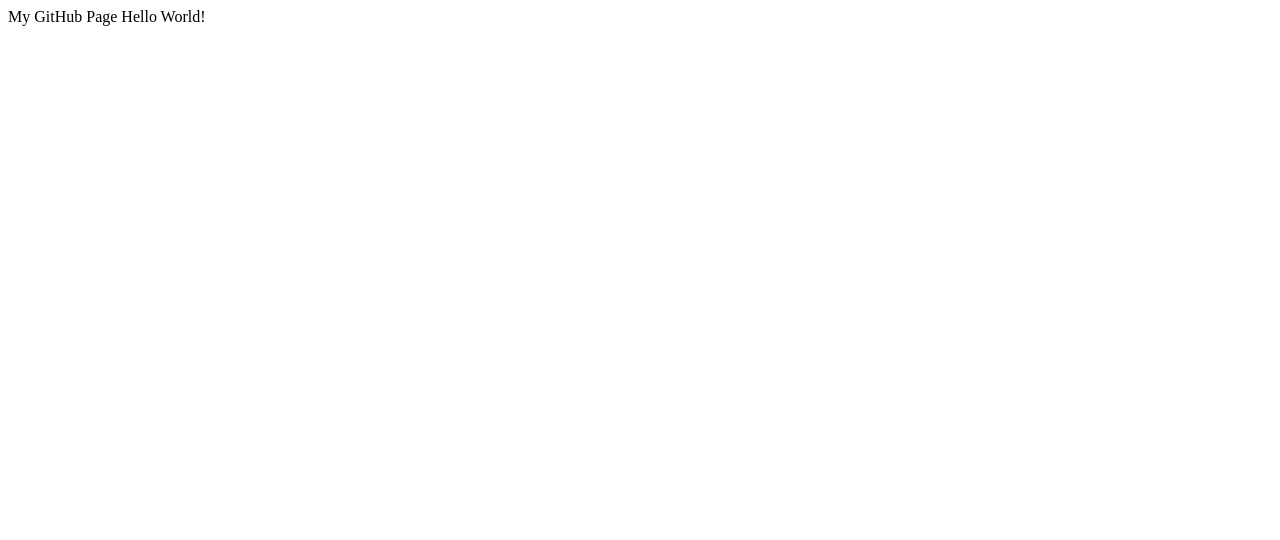
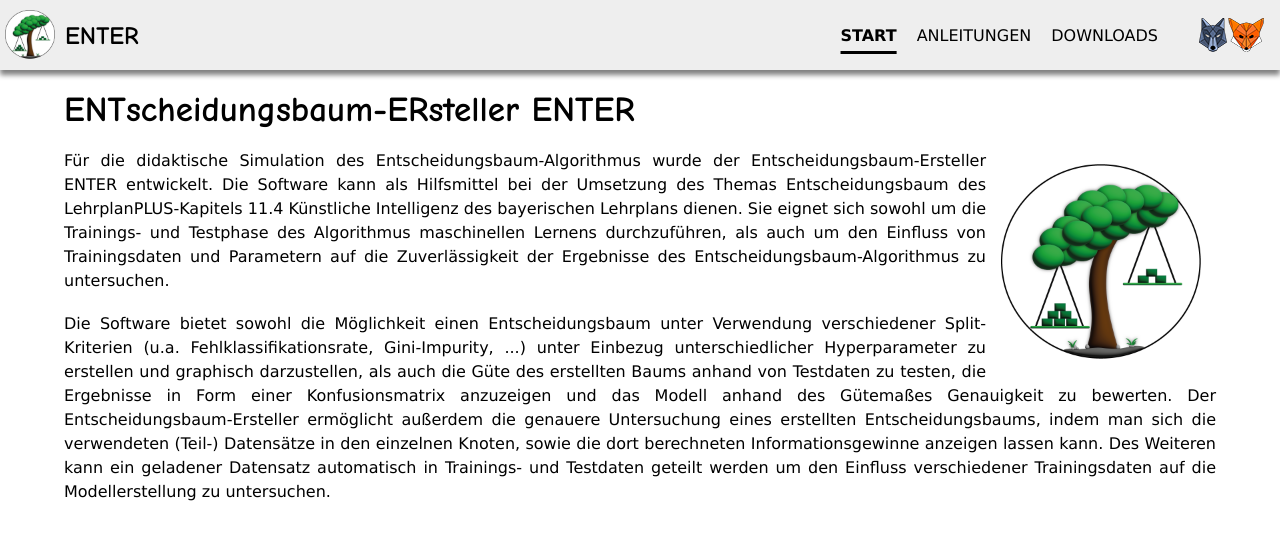
Before and after one commit to D3rFuch5/ENTER, a plain HTML site: page index.html in a window 1280 px wide. Drawn offline with Linux system fonts and the light colour scheme.

Commit message:
Add files via upload

```diff
--- a/index.html
+++ b/index.html
@@ -1,2 +1,59 @@
-My GitHub Page
-Hello World!
+<!DOCTYPE html>
+<html lang="en">
+<head>
+    <meta charset="UTF-8">
+    <link rel="stylesheet" href="../CSS/css_styles_hauptseite.css">
+    <title>ENTER Entscheidungsbaumersteller</title>
+</head>
+<body>
+<nav>
+    <div id="div_ENTER">
+        <img id="logo_ENTER" src="../pictures/Icon_simple_dtree.png" alt="Logo der Software ENTER">
+        <span id="schriftzug_ENTER">ENTER</span>
+    </div>
+    <div id="navigation_bar">
+        <a id="current_tab" class="level_one_tab" href="index.html">Start</a>
+        <div class="dropdown">
+            <a class="other_tab level_one_tab" href="">Anleitungen</a>
+            <div class="dropdown-content">
+                <a class="other_tab" href="Anleitungen.html">Voraussetzungen</a>
+                <a class="other_tab" href="Anleitungen.html">Start</a>
+                <a class="other_tab" href="Anleitungen.html">Funktionen</a>
+            </div>
+        </div>
+        <a class="other_tab level_one_tab" href="Downloads.html">Downloads</a>
+    </div>
+    <img id="logo_entwickler" src="../pictures/logo_fuchs_wolf.png" alt="Logo der Entwickler">
+</nav>
+<br>
+<div id="div_site_body">
+    <h1>ENTscheidungsbaum-ERsteller ENTER</h1>
+<br>
+    <div class="text_and_image">
+        <div>
+            <img class="image_in_text" src="../pictures/Icon_simple_dtree.png" alt="Logo der Software ENTER">
+        </div>
+        <p>
+        Für die didaktische Simulation des Entscheidungsbaum-Algorithmus wurde der Entscheidungsbaum-Ersteller ENTER
+        entwickelt. Die Software kann als Hilfsmittel bei der Umsetzung des Themas Entscheidungsbaum des
+        LehrplanPLUS-Kapitels 11.4 Künstliche Intelligenz des bayerischen Lehrplans dienen. Sie eignet sich sowohl
+        um die Trainings- und Testphase des Algorithmus maschinellen Lernens durchzuführen, als auch um den Einfluss
+        von Trainingsdaten und Parametern auf die Zuverlässigkeit der Ergebnisse des Entscheidungsbaum-Algorithmus
+        zu untersuchen.
+        </p>
+    </div>
+<br>
+<p>
+    Die Software bietet sowohl die Möglichkeit einen Entscheidungsbaum unter Verwendung verschiedener
+    Split-Kriterien (u.a. Fehlklassifikationsrate, Gini-Impurity, ...) unter Einbezug unterschiedlicher
+    Hyperparameter zu erstellen und graphisch darzustellen, als auch die Güte des erstellten Baums anhand von
+    Testdaten zu testen, die Ergebnisse in Form einer Konfusionsmatrix anzuzeigen und das Modell anhand des
+    Gütemaßes Genauigkeit zu bewerten. Der Entscheidungsbaum-Ersteller ermöglicht außerdem die genauere
+    Untersuchung eines erstellten Entscheidungsbaums, indem man sich die verwendeten (Teil-) Datensätze in den
+    einzelnen Knoten, sowie die dort berechneten Informationsgewinne anzeigen lassen kann. Des Weiteren kann ein
+    geladener Datensatz automatisch in Trainings- und Testdaten geteilt werden um den Einfluss verschiedener
+    Trainingsdaten auf die Modellerstellung zu untersuchen.
+</p>
+</div>
+</body>
+</html>
```
